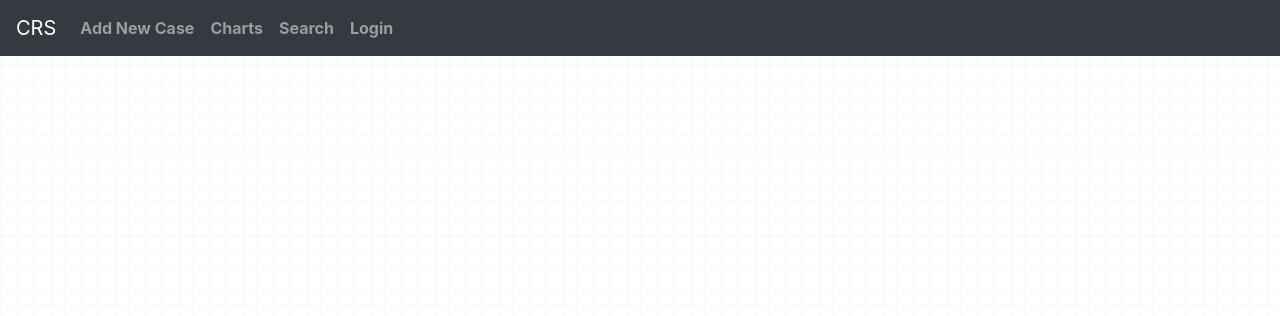
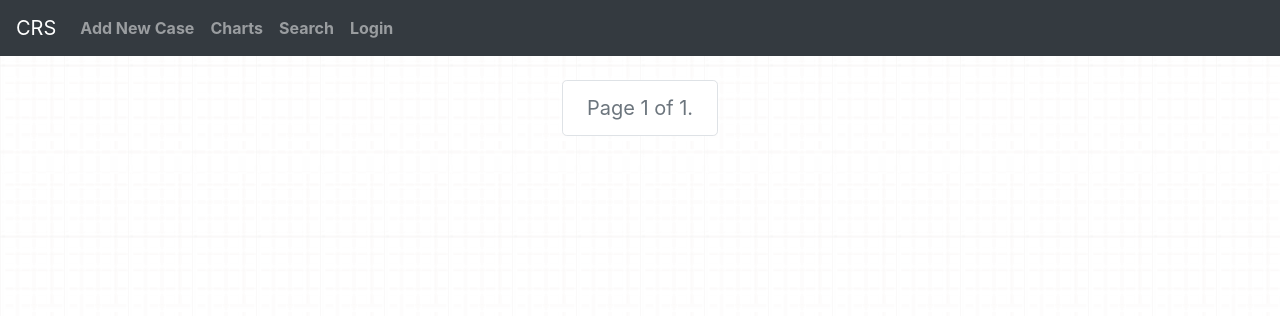
Before and after one commit to tyamlak/crs, a Django app: page /case/list in a window 1280 px wide. Shown: the top 316 px of the page. Run offline with Django 3.2, Linux system fonts and the light colour scheme; data that the repository does not hold is empty; some libraries are stand-ins or nearby versions.

Commit message:
paginated case list view

```diff
--- a/case/templates/case/case_list.html
+++ b/case/templates/case/case_list.html
@@ -29,4 +29,26 @@ Case List
     </div>
 </div>
 {% endfor %}
+
+<ul class="pagination pagination-lg justify-content-center" style="margin:20px 0;">
+
+    {% if case_set.has_previous %}
+    <li class="page-item"><a class="page-link" href="?page=1">&laquo; first</a></li>
+    <li class="page-item"><a class="page-link"
+            href="?page={{ case_set.previous_page_number }}">previous</a></li>
+    {% endif %}
+
+    <li class="current page-item disabled">
+        <a class="page-link"> Page {{ case_set.number }} of {{ case_set.paginator.num_pages }}.</a>
+    </li>
+
+    {% if case_set.has_next %}
+    <li class="page-item"><a class="page-link" href="?page={{ case_set.next_page_number }}">next</a>
+    </li>
+    <li class="page-item"><a class="page-link" href="?page={{ case_set.paginator.num_pages }}">last
+            &raquo;</a></li>
+    {% endif %}
+
+</ul>
+
 {% endblock %}
--- a/case/views/case_mgmt.py
+++ b/case/views/case_mgmt.py
@@ -11,14 +11,20 @@ from case.models import CaseFile
 from case.models import Location
 
 from django.contrib.auth import get_user
+from django.core.paginator import Paginator
 
+
+RESULTS_PER_PAGE = 10
 
 #@login_required
 def case_list(request):
 	cases = Case.objects.all()
+	paginator = Paginator(cases,RESULTS_PER_PAGE)
+	page = request.GET.get('page')
+	results = paginator.get_page(page)
 	return render(
 		request,'case/case_list.html',{
-			'case_set': cases,
+			'case_set': results,
 		}
 	)
 
```
